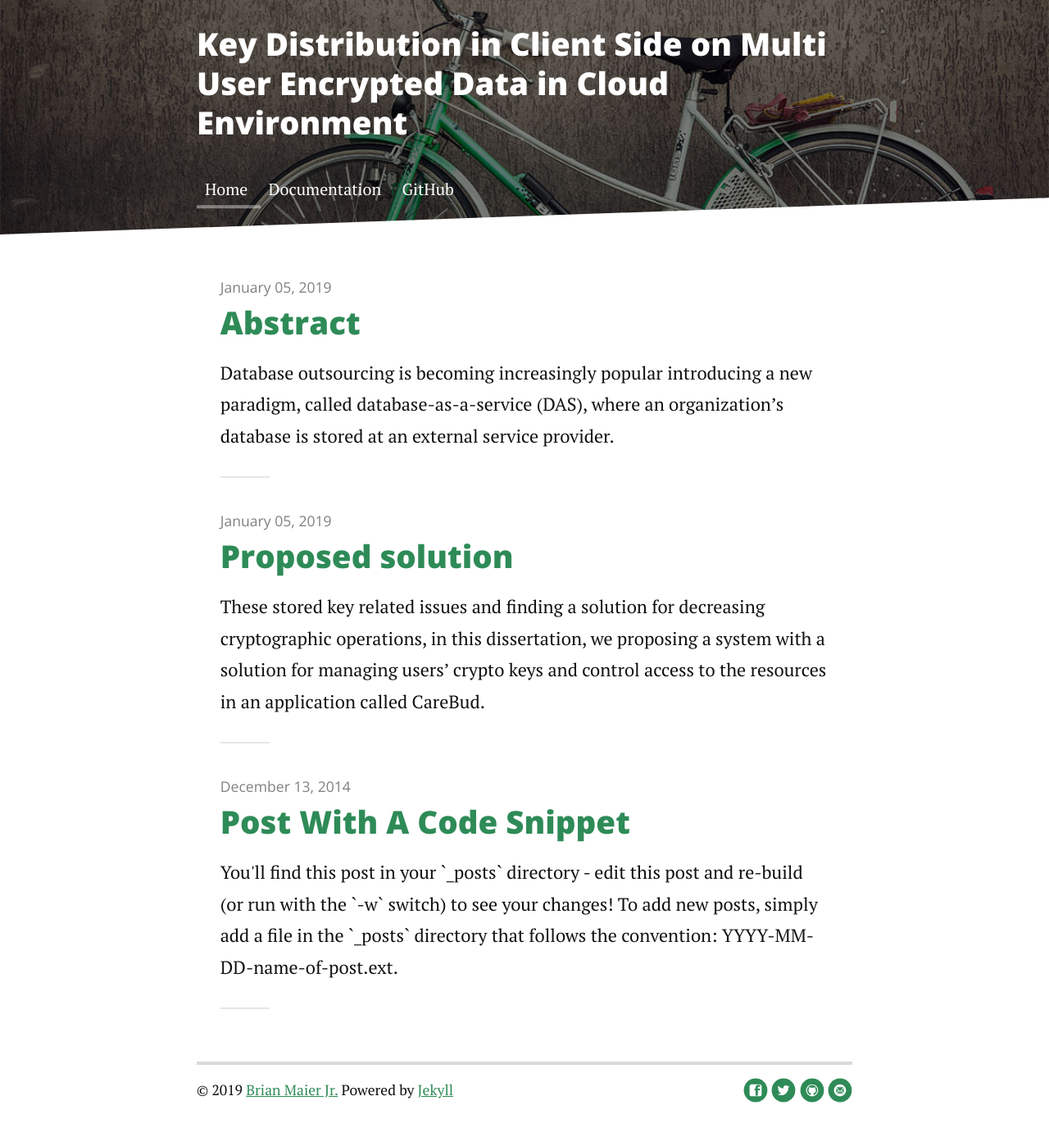
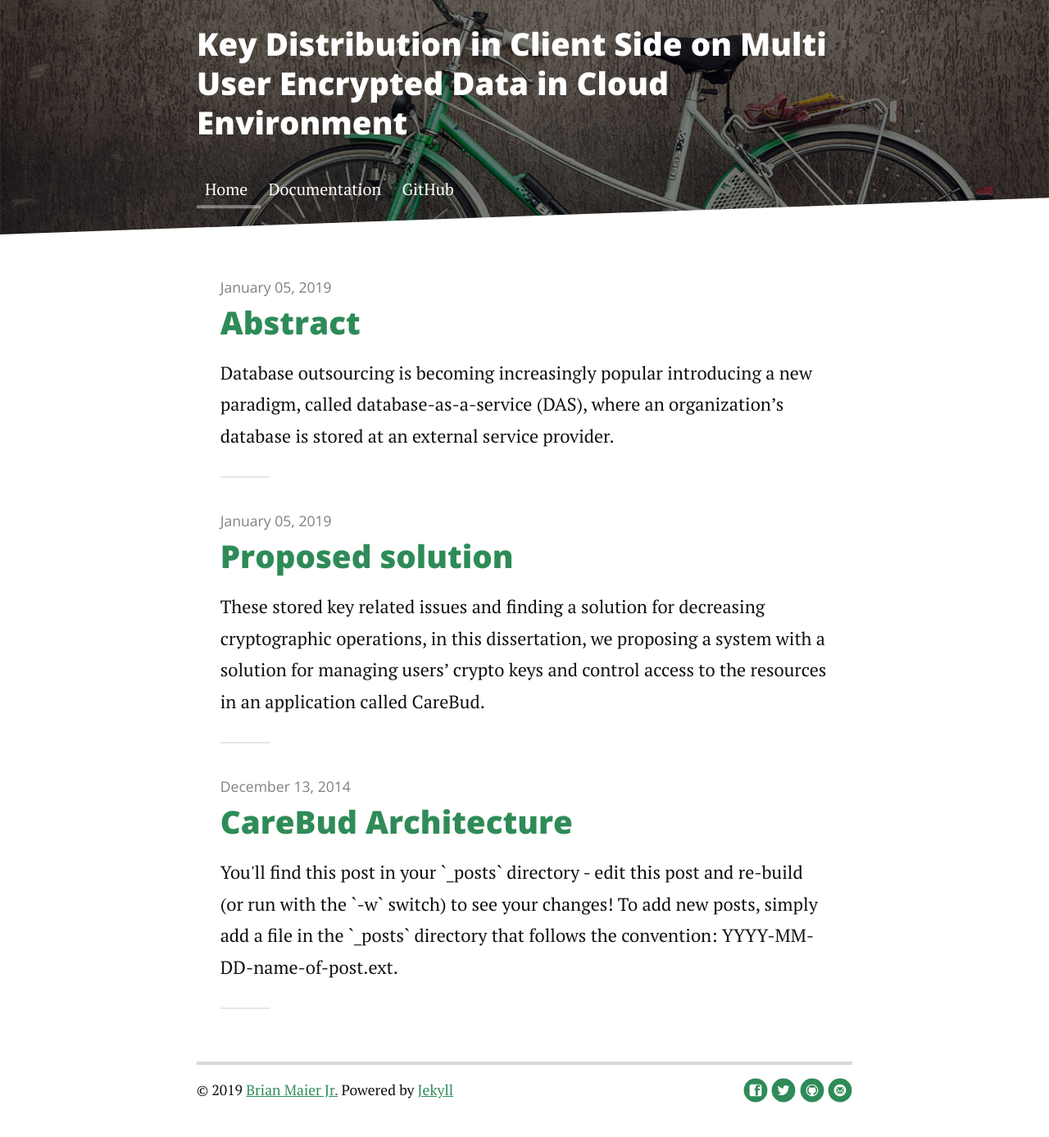
Before and after one commit to ibrahimsenan/ibrahimsenan.github.io, a Jekyll site: the page built from index.html, in a window 1280 px wide. Shown: the whole page at 82% size. Built offline with Jekyll 4.4.1, drawn with Linux system fonts in a browser that asks for light colours; nearby versions of some CDN libraries; the list of posts is cut into pages by our own code.

Commit message:
change photos

```diff
--- a/_posts/2014-12-13-code-snippet.markdown
+++ b/_posts/2014-12-13-code-snippet.markdown
@@ -1,12 +1,15 @@
 ---
 layout: post
-title:  "Post With A Code Snippet"
+title:  "CareBud Architecture"
 date:   2014-12-13
+image: CB.arch.png
 ---
 
 <p class="intro"><span class="dropcap">Y</span>ou'll find this post in your `_posts` directory - edit this post and re-build (or run with the `-w` switch) to see your changes! To add new posts, simply add a file in the `_posts` directory that follows the convention: YYYY-MM-DD-name-of-post.ext.</p>
 
 Jekyll also offers powerful support for code snippets:
+
+image: CB.arch.png
 
 {% highlight ruby %}
 def print_hi(name)
```
Also changed, not shown: 1 other file.
